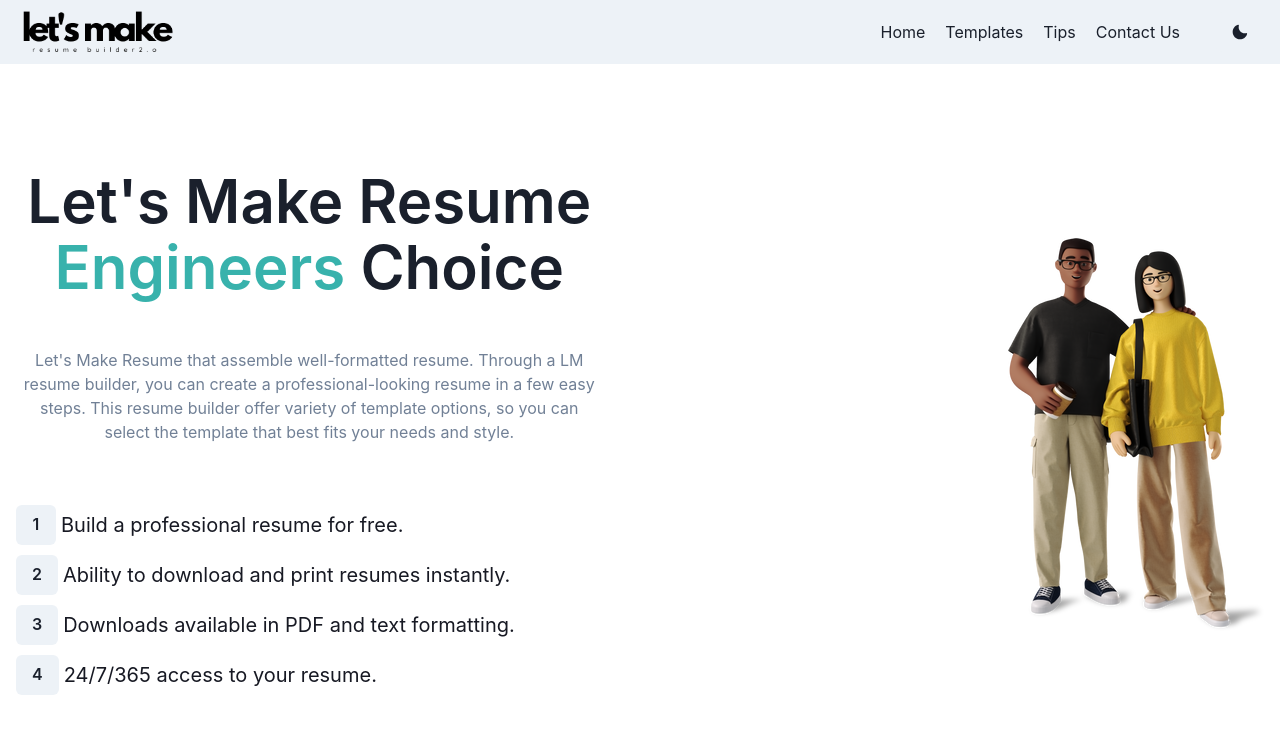
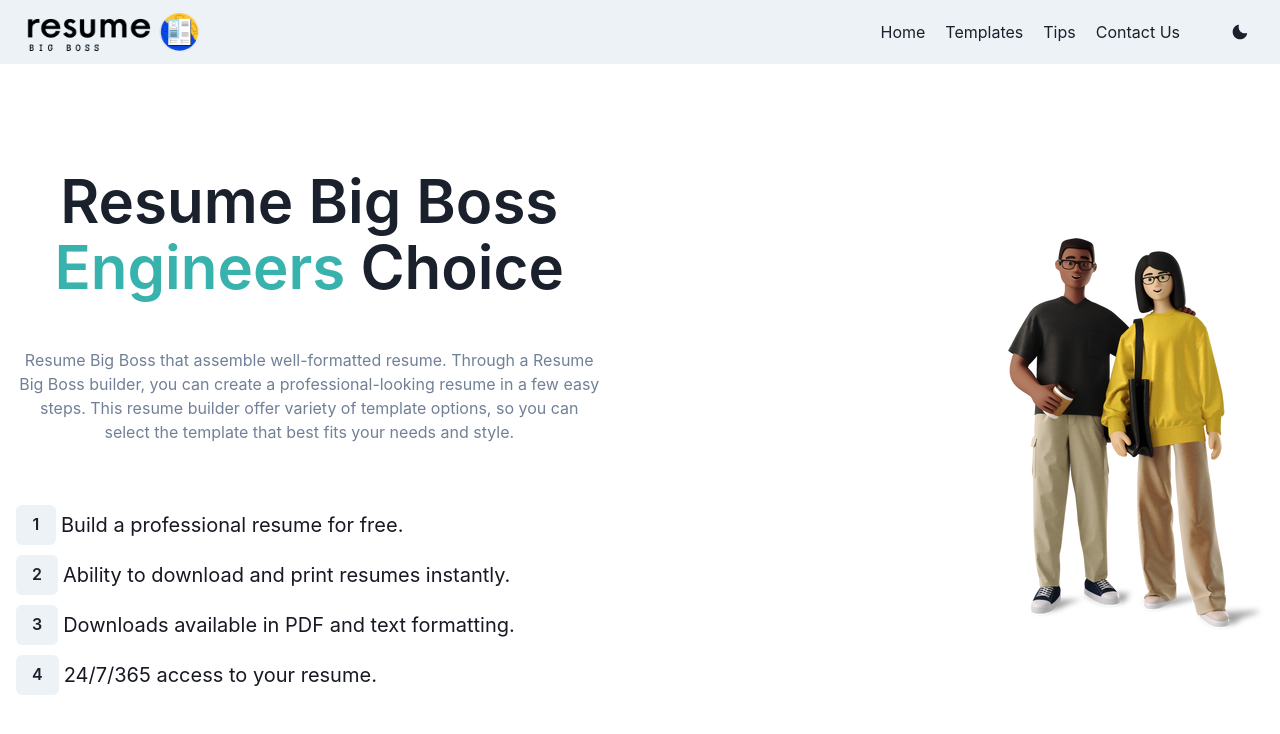
Before and after one commit to anujkumaryadav/embarkcv, a React (Create React App) app in the folder client/: page / in a window 1280 px wide. Shown: the top 734 px of the page. Built offline with nearby package versions, Linux system fonts and the light colour scheme; no server answers.

Commit message:
changed to resume big boss

```diff
--- a/client/src/Components/Footer/Footer.jsx
+++ b/client/src/Components/Footer/Footer.jsx
@@ -43,9 +43,9 @@ export default function Footer() {
                 <a href='./home'>
                 <Image style={{ height: '44px' }} src={logo} alt="logo" />
                 </a>
-                <Text>© Let's Make Resume Builder, All rights reserved</Text>
+                <Text>© Resume Big Boss, All rights reserved</Text>
                 <Stack direction={'row'} spacing={6}>
-                    <SocialButton label={'LinkedIn'} href={'https://www.linkedin.com/company/let-s-make-resume/'}>
+                    <SocialButton label={'LinkedIn'} href={'https://www.linkedin.com/company/resume-bigboss/'}>
                         <FaLinkedin />
                     </SocialButton>
                 </Stack>
--- a/client/src/Components/Intro/Introduction.jsx
+++ b/client/src/Components/Intro/Introduction.jsx
@@ -26,7 +26,7 @@ export default function Introduction() {
                                 fontWeight={600}
                                 fontSize={{ base: '3xl', sm: '4xl', md: '6xl' }}
                                 lineHeight={'110%'}>
-                                Let's Make Resume {' '}
+                                Resume Big Boss {' '}
                                 <Text as={'span'} color={'#38B2AC'}>
                                     Engineers  {' '}
                                 </Text>
@@ -34,7 +34,7 @@ export default function Introduction() {
                             </Heading>
 
                             <Text color={'gray.500'} maxW={'3xl'}>
-                                Let's Make Resume that assemble well-formatted resume. Through a LM resume builder, you can create a professional-looking resume in a few easy steps. This resume builder offer variety of template options, so you can select the template that best fits your needs and style.
+                                Resume Big Boss that assemble well-formatted resume. Through a Resume Big Boss builder, you can create a professional-looking resume in a few easy steps. This resume builder offer variety of template options, so you can select the template that best fits your needs and style.
                             </Text>
 
                             <Flex _dark={{ color: 'gray.50' }} textAlign={'start'} flexDirection={'column'} w={'full'}>
--- a/client/src/Pages/About/About.jsx
+++ b/client/src/Pages/About/About.jsx
@@ -2,28 +2,29 @@ import { Avatar, Box, chakra, Flex, Icon, SimpleGrid, useColorModeValue, } from
 import Footer from './../../Components/Footer/Footer.jsx';
 
 const testimonials = [
-    {
-        name: 'Mr. Anujkumar Yadav',
-        role: 'Full Stack Developer',
-        content:
-            'Hi there! This is Anujkumar Founder of Lets Make Resume & Junior Full Stack Developer. A Engineer not by any Institute but a self-taught Engineer. Currently, I am pursuing a B.Tech degree in Computer Engineering from Bajaj Institute of Technology, Wardha.',
-        avatar:
-            'https://avatars.githubusercontent.com/anujkumaryadav',
-    },
+
     {
         name: 'Mr. Prem Mungle',
         role: 'Frontend Developer',
         content:
-            'Hi there! Im Prem Mungle a Junior Frontend Developer. Currently, I am pursuing a B.Tech degree in Computer Engineering from Bajaj Institute of Technology, Wardha.',
+            'Hi there! I am Prem Mungle, Founder of Resume Big Boss & Junior Frontend Developer. Currently, I am pursuing a B.Tech degree in Computer Engineering from Bajaj Institute of Technology, Wardha.',
 
         avatar:
             'https://avatars.githubusercontent.com/pmungle',
     },
     {
+        name: 'Mr. Anujkumar Yadav',
+        role: 'Full Stack Developer',
+        content:
+            'Hi there! This is Anujkumar, Co - Founder of Resume Big Boss & Junior Full Stack Developer. A Engineer not by any Institute but a self-taught Engineer. Currently, I am pursuing a B.Tech degree in Computer Engineering from Bajaj Institute of Technology, Wardha.',
+        avatar:
+            'https://avatars.githubusercontent.com/anujkumaryadav',
+    },
+    {
         name: 'Ms. Sejal Khanzode',
         role: 'Frontend Developer',
         content:
-            'Hi there! Im Sejal Khanzode a Junior Frontend Developer. Currently, I am pursuing a B.Tech degree in Computer Engineering from Bajaj Institute of Technology, Wardha.',
+            'Hi there! Im Sejal Khanzode, Co - Founder of Resume Big Boss & Junior Frontend Developer. Currently, I am pursuing a B.Tech degree in Computer Engineering from Bajaj Institute of Technology, Wardha.',
             avatar:
             'https://avatars.githubusercontent.com/sejalkhanzode',
     }
```
Also changed, not shown: client/src/Assets/logo1.png.
